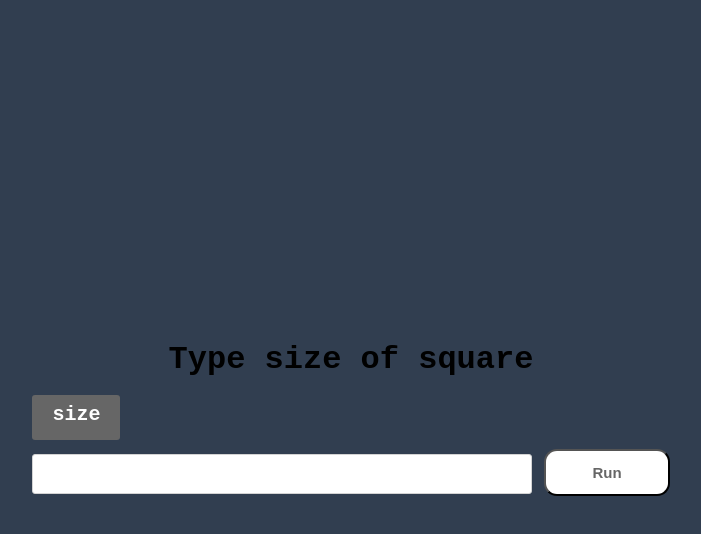
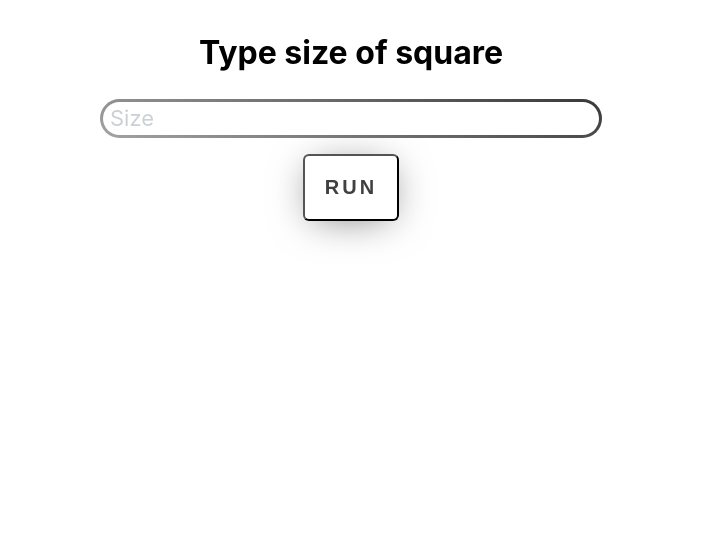
Before and after one commit to Papich23691/AR-Marker-Detection, an Electron app: page app/size.html in a window 1280 px wide. Shown: the whole page, without its empty margins (297-998 px from the left). Drawn offline with Linux system fonts and the light colour scheme.

Commit message:
Redesigned again

```diff
--- a/app/size.css
+++ b/app/size.css
@@ -1,84 +1,101 @@
-.myButton {
-    background-color: #ffffff;
-    -moz-border-radius: 17px;
-    -webkit-border-radius: 17px;
-    border-radius: 13px;
-    display: inline-block;
-    cursor: pointer;
-    color: #666666;
-    border: 5;
-    font-size: 15px;
-    font-weight: bold;
-    padding: 13px 46px;
-    text-decoration: none;
+.myButton:hover {
+    background: rgb(245, 245, 245);
 }
 
-.myButton:hover {
-    background-color: #f6f6f6;
+.myButton {
+    font-size: 20px;
+    padding: 20px;
+    text-transform: uppercase;
+    border-radius: 6px;
+    display: inline-block;
+    color: #404040 !important;
+    font-weight: 700 !important;
+    letter-spacing: 3px;
+    background: none;
+    -webkit-box-shadow: 0px 5px 40px -10px rgba(0, 0, 0, 0.57);
+    -moz-box-shadow: 0px 5px 40px -10px rgba(0, 0, 0, 0.57);
 }
 
-.myButton:active {
+.input {
     position: relative;
-    top: 1px;
+    font-size: 0.7em;
+    background: linear-gradient(21deg, #a3a3a3, #383838);
+    padding: 3px;
+    display: inline-block;
+    border-radius: 1000em;
+}
+
+.input *:not(span) {
+    position: relative;
+    display: inherit;
+    border-radius: inherit;
+    margin: 0;
+    border: none;
+    outline: none;
+    padding: 0 .325em;
+    z-index: 1;
+}
+
+.input *:not(span):focus+span {
+    opacity: 1;
+    -webkit-transform: scale(1);
+    transform: scale(1);
+}
+
+.input span {
+    -webkit-transform: scale(0.993, 0.94);
+    transform: scale(0.993, 0.94);
+    transition: opacity .25s, -webkit-transform .5s;
+    transition: transform .5s, opacity .25s;
+    transition: transform .5s, opacity .25s, -webkit-transform .5s;
+    opacity: 0;
+    position: absolute;
+    z-index: 0;
+    margin: 4px;
+    left: 0;
+    top: 0;
+    right: 0;
+    bottom: 0;
+    border-radius: inherit;
+    pointer-events: none;
+    box-shadow: inset 0 0 0 3px #fff, 0 0 0 4px #fff, 3px -3px 30px #a3a3a3, -3px 3px 30px #383838;
+}
+
+html {
+    font-family: -apple-system, BlinkMacSystemFont, "Segoe UI", Roboto, Helvetica, Arial, sans-serif, "Apple Color Emoji", "Segoe UI Emoji", "Segoe UI Symbol";
+    line-height: 1.5;
+    font-size: 1em;
 }
 
 body {
+    text-align: center;
     position: fixed;
     overflow-y: scroll;
     width: 100%;
     -webkit-app-region: drag;
-    display: flex;
-    flex-direction: column;
-    align-items: center;
-    justify-content: center;
-    height: 100vh;
-    font-family: 'Courier New', Courier, monospace;
-    background: #313E50;
+    display: block;
 }
 
-.text-input {
-    font-size: 20px;
-    font-weight: bold;
-    position: relative;
-    margin-top: 50px;
+input {
+    font-family: inherit;
+    line-height: inherit;
+    color: #2e3750;
+    min-width: 12em;
+    font-size: 22px;
 }
 
-input[type="text"] {
-    display: inline-block;
-    width: 500px;
-    height: 40px;
-    box-sizing: border-box;
-    outline: none;
-    border: 1px solid lightgray;
-    border-radius: 3px;
-    padding: 10px 10px 10px 100px;
-    transition: all 0.1s ease-out;
+ ::-webkit-input-placeholder {
+    color: #cbd0d5;
 }
 
-input[type="text"]+label {
-    position: absolute;
-    top: 0;
-    left: 0;
-    bottom: 0;
-    height: 45px;
-    line-height: 40px;
-    color: white;
-    border-radius: 3px 0 0 3px;
-    padding: 0 20px;
-    background: #666666;
-    transform: translateZ(0) translateX(0);
-    transition: all 0.3s ease-in;
-    transition-delay: 0.2s;
+ :-ms-input-placeholder {
+    color: #cbd0d5;
 }
 
-input[type="text"]:focus+label {
-    transform: translateY(-120%) translateX(0%);
-    border-radius: 3px;
-    transition: all 0.1s ease-out;
+ ::-ms-input-placeholder {
+    color: #cbd0d5;
 }
 
-input[type="text"]:focus {
-    padding: 10px;
-    transition: all 0.3s ease-out;
-    transition-delay: 0.2s;
+ ::placeholder {
+    color: #cbd0d5;
 }
--- a/app/size.html
+++ b/app/size.html
@@ -1,17 +1,25 @@
 <!DOCTYPE html>
 
 <html lang="en">
+
 <head>
-        <link rel="stylesheet" href="size.css">
+    <link rel="stylesheet" href="size.css">
 </head>
+
 <body>
+    <div style="align-self: top;">
         <h1>Type size of square</h1>
-    <form>
-    <div class="text-input">
-            <input type ="text" id="size" autofocus>
-            <label for="size">size</label>
-            <button type = "submit" class="myButton" >Run</a>
     </div>
+    <div style="align-self: center;">
+        <p>
+            <span class="input">
+                <input size = "30" type="text" id="size" placeholder="Size">
+                <span></span>
+            </span>
+        </p>
+    </div>
+    <form style="align-self:bottom;">
+        <button type="submit" class="myButton">Run</a>
     </form>
     <script>
        var exec = require('child_process').exec;
@@ -21,7 +29,7 @@
        const form = document.querySelector('form');
        form.addEventListener('submit',submitForm);
        function submitForm(e){
-        ipcRenderer.send('close',document.querySelector('#size').nodeValue);
+        ipcRenderer.send('close',document.querySelector('#size').value);
        }
     </script>
 </body>
```
Also changed, not shown: app/index.html (+22 -4 lines), app/main.js (+50 -38 lines).
